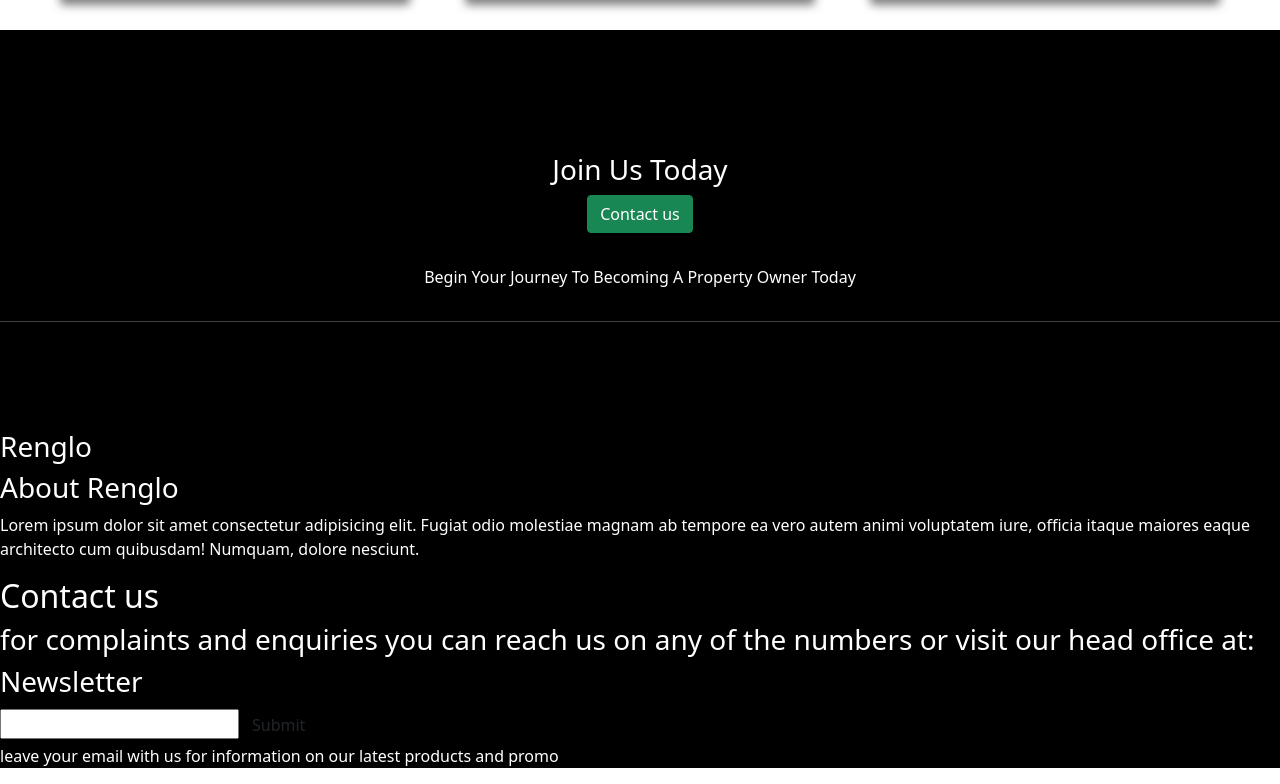
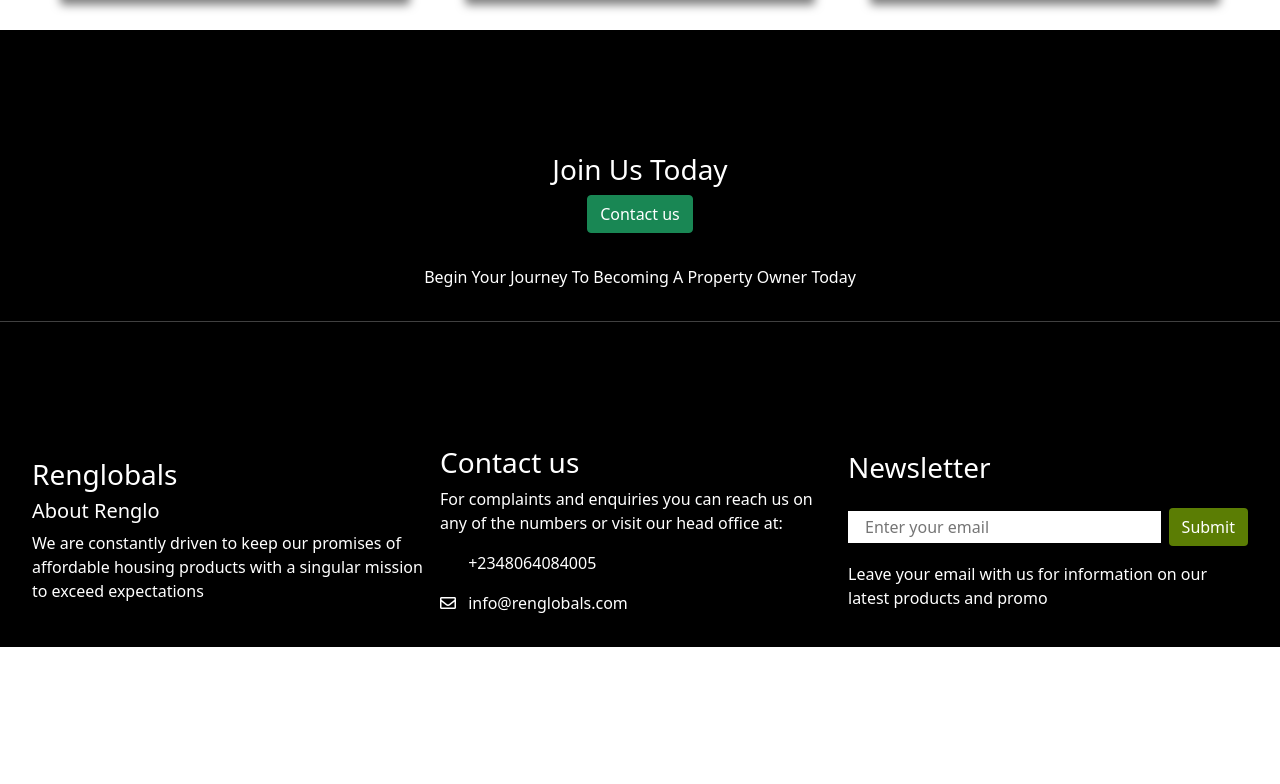
Before and after one commit to diamond-nicholas/Renglobals-real-estate, a React (Create React App) app: page / in a window 1280 px wide. Shown: the part 1060-1844 px from the top of the page. After the commit the page ends 1707 px from the top, so only its background shows below. Built offline with nearby package versions, Linux system fonts and the light colour scheme.

Commit message:
add footer basic styles

```diff
--- a/src/Components/Footer/Footer.js
+++ b/src/Components/Footer/Footer.js
@@ -7,37 +7,41 @@ const Footer = () => {
       <section className='footer-wrapper'>
         <div className='footer-first'>
           <div className='footer-brand'>
-            <h3>Renglo</h3>
+            <h3>Renglobals</h3>
           </div>
-          <h3>About Renglo</h3>
+          <h5>About Renglo</h5>
           <p>
-            Lorem ipsum dolor sit amet consectetur adipisicing elit. Fugiat odio
-            molestiae magnam ab tempore ea vero autem animi voluptatem iure,
-            officia itaque maiores eaque architecto cum quibusdam! Numquam,
-            dolore nesciunt.
+            We are constantly driven to keep our promises of affordable housing
+            products with a singular mission to exceed expectations
           </p>
         </div>
 
         <div className='footer-second'>
-          <h2>Contact us</h2>
-          <h3>
-            for complaints and enquiries you can reach us on any of the numbers
+          <h3>Contact us</h3>
+          <p>
+            For complaints and enquiries you can reach us on any of the numbers
             or visit our head office at:
-          </h3>
+          </p>
+          <p>
+            <i class='far fa-phone-alt'></i> +2348064084005
+          </p>
+          <p>
+            <i class='far fa-envelope'></i> info@renglobals.com
+          </p>
         </div>
 
         <div className='footer-third'>
           <h3>Newsletter</h3>
           <form>
             <div className='footer-input'>
-              <input type='email' />
+              <input type='email' placeholder='Enter your email' />
               <button className='btn' type='submit'>
                 Submit
               </button>
             </div>
           </form>
           <p>
-            leave your email with us for information on our latest products and
+            Leave your email with us for information on our latest products and
             promo
           </p>
         </div>
--- a/src/Components/Footer/Footer.scss
+++ b/src/Components/Footer/Footer.scss
@@ -1,4 +1,59 @@
 footer {
   background: #000;
   color: #fff;
+  padding: 1rem 2rem;
+
+  .footer-wrapper {
+    display: flex;
+    justify-content: space-between;
+    align-items: center;
+
+    .footer-first {
+      max-width: 400px;
+      justify-content: center;
+      align-items: center;
+      flex-direction: column;
+    }
+
+    .footer-second {
+      max-width: 400px;
+      justify-content: center;
+      align-items: center;
+      flex-direction: column;
+
+      i {
+        margin-right: 0.5rem;
+      }
+    }
+
+    .footer-third {
+      max-width: 400px;
+      justify-content: center;
+      align-items: center;
+      flex-direction: column;
+    }
+
+    form {
+      padding: 1rem 0;
+
+      .footer-input {
+        display: flex;
+        align-items: center;
+        justify-content: center;
+
+        input {
+          width: 100%;
+          border: 1px solid #fff;
+          outline: none;
+          padding: 0.2rem 1rem;
+        }
+
+        button {
+          margin-left: 0.5rem;
+          background: #5b7d04;
+          color: #fff;
+        }
+      }
+    }
+  }
 }
```
